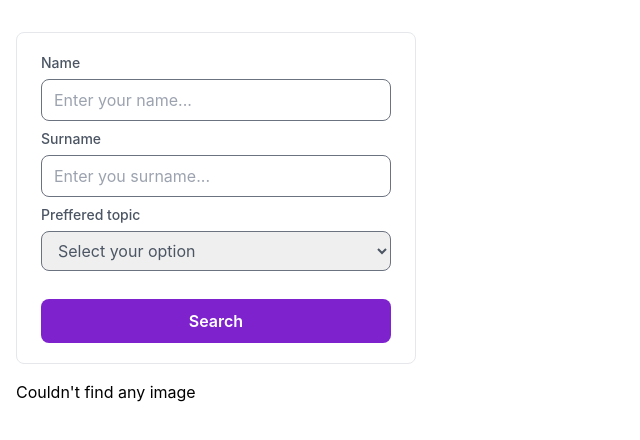
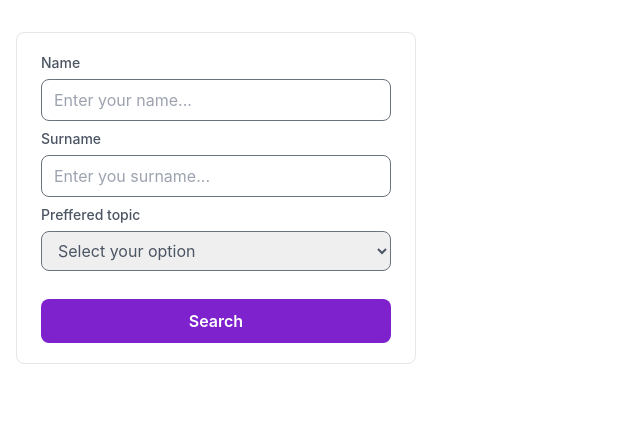
Before and after one commit to BurdalskiBartosz/image-finder, a React (Vite) app: page / in a window 1280 px wide. Shown: the top 440 px of the page, without its empty margins (0-640 px from the left). Built offline with nearby package versions, Linux system fonts and the light colour scheme.

Commit message:
Small fix

```diff
--- a/src/App.tsx
+++ b/src/App.tsx
@@ -12,11 +12,13 @@ function App() {
         <GetImageForm />
         {error && <p className="text-red-700">{error}</p>}
         {isLoading && <SpinningLoader />}
-        <ImagePreview
-          refetch={refetch}
-          save={save}
-          imgUrl={previewData?.imgUrl}
-        />
+        {previewData && (
+          <ImagePreview
+            refetch={refetch}
+            save={save}
+            imgUrl={previewData?.imgUrl}
+          />
+        )}
       </div>
       <div className="flex-grow h-fit grid grid-cols-3 gap-8">
         {!!data.length &&
```
